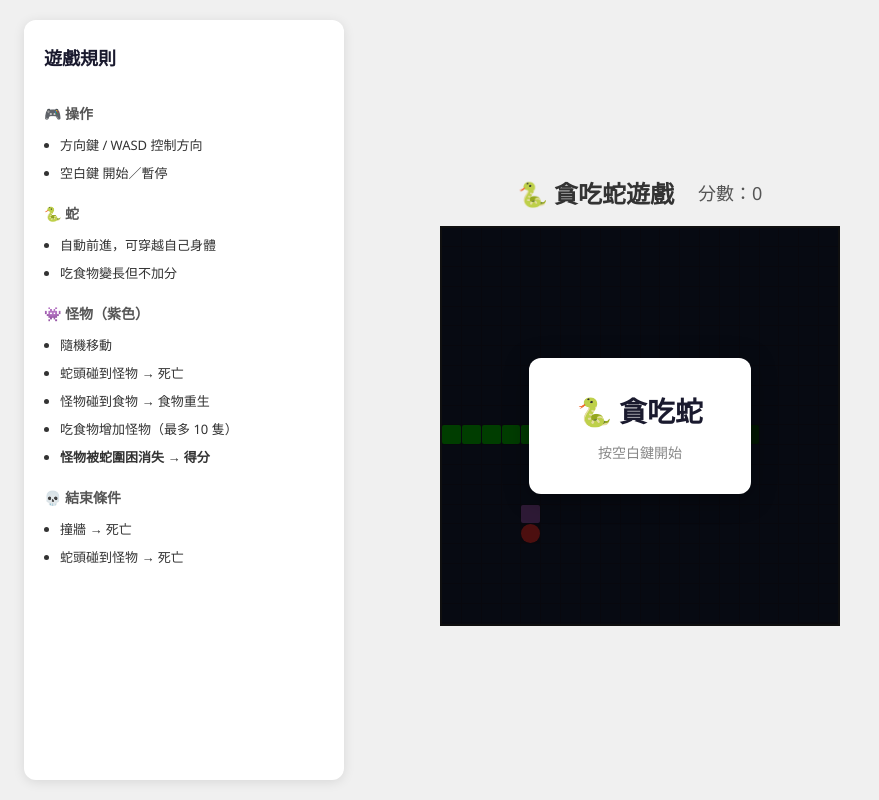
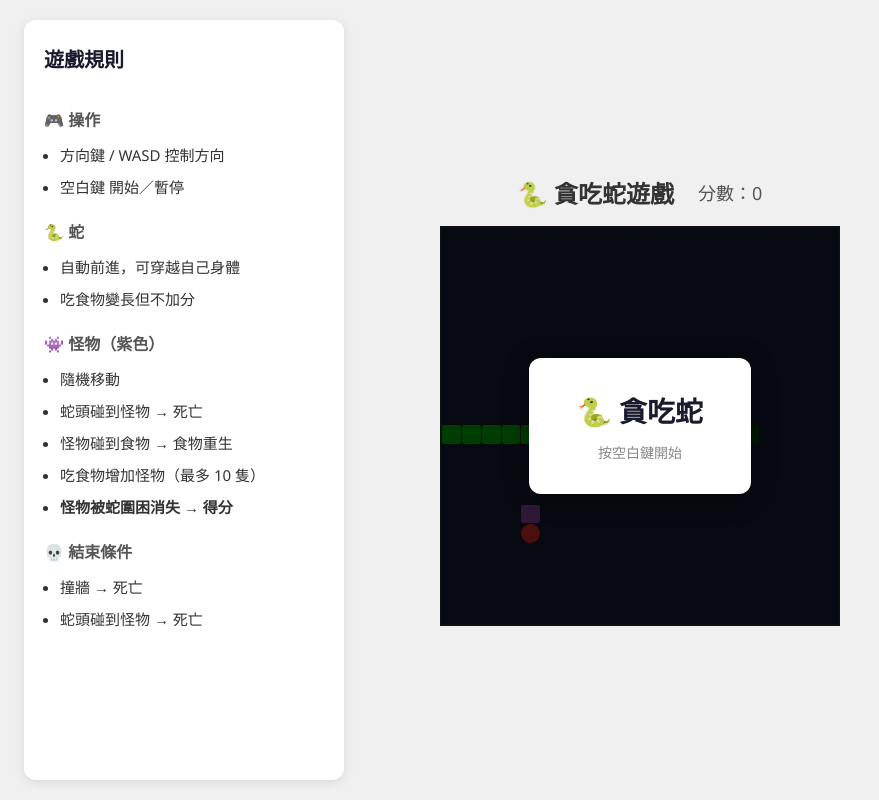
Before and after one commit to clock41/Evolved_Snake_Game, a Vue app: page / in a window 1280 px wide. Shown: the whole page, without its empty margins (0-879 px from the left). Built offline with nearby package versions, Linux system fonts and the light colour scheme.

Commit message:
change font-size to big

```diff
--- a/src/GameBoard.vue
+++ b/src/GameBoard.vue
@@ -162,20 +162,20 @@ onUnmounted(() => {
   border-radius: 0.75rem;
   padding: 1.25rem;
   box-shadow: 0 2px 12px rgba(0, 0, 0, 0.1);
-  font-size: 0.813rem;
+  font-size: 0.938rem;
   line-height: 2;
   color: #333;
 }
 
 .rules-panel h2 {
   margin: 0 0 0.75rem;
-  font-size: 1.125rem;
+  font-size: 1.25rem;
   color: #1a1a2e;
 }
 
 .rules-panel h3 {
   margin: 0.75rem 0 0.25rem;
-  font-size: 0.875rem;
+  font-size: 1rem;
   color: #555;
 }
 
```
